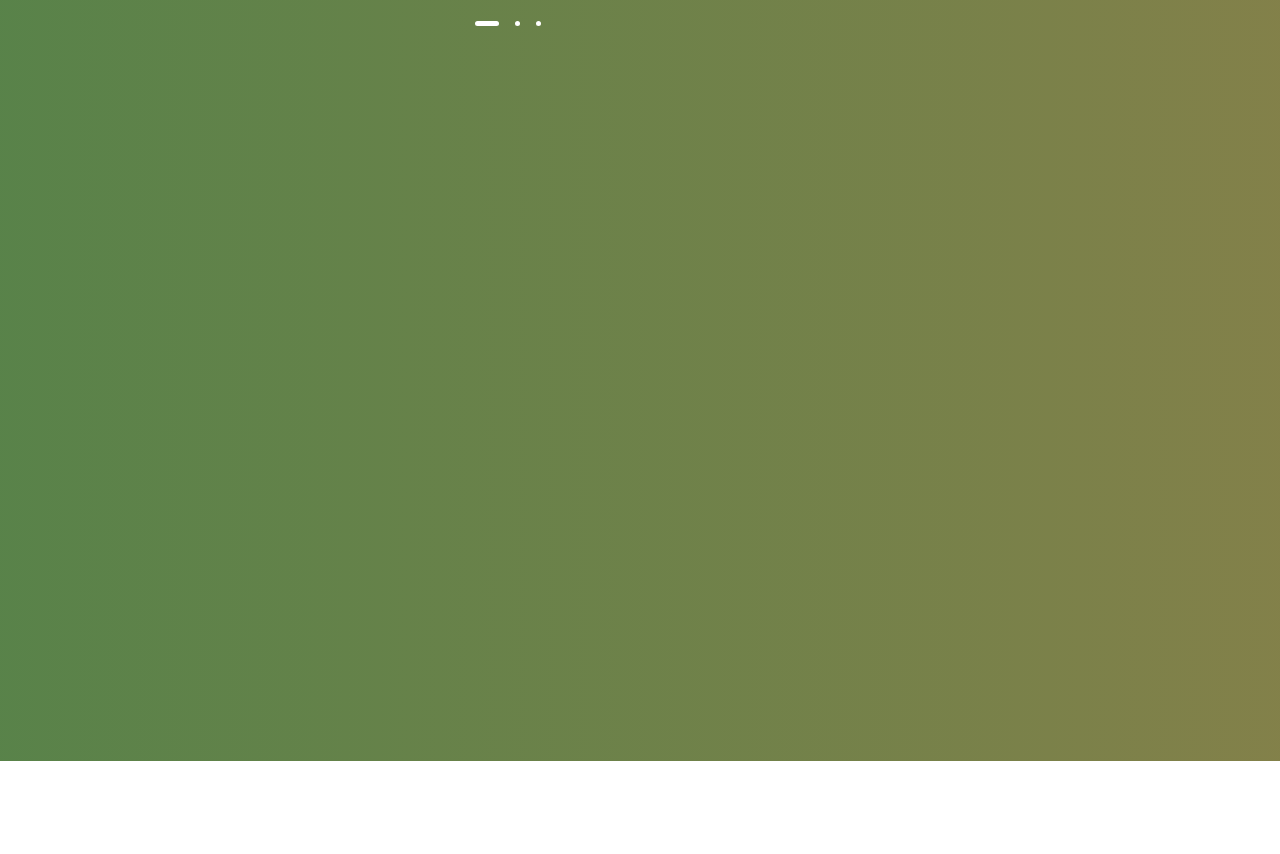
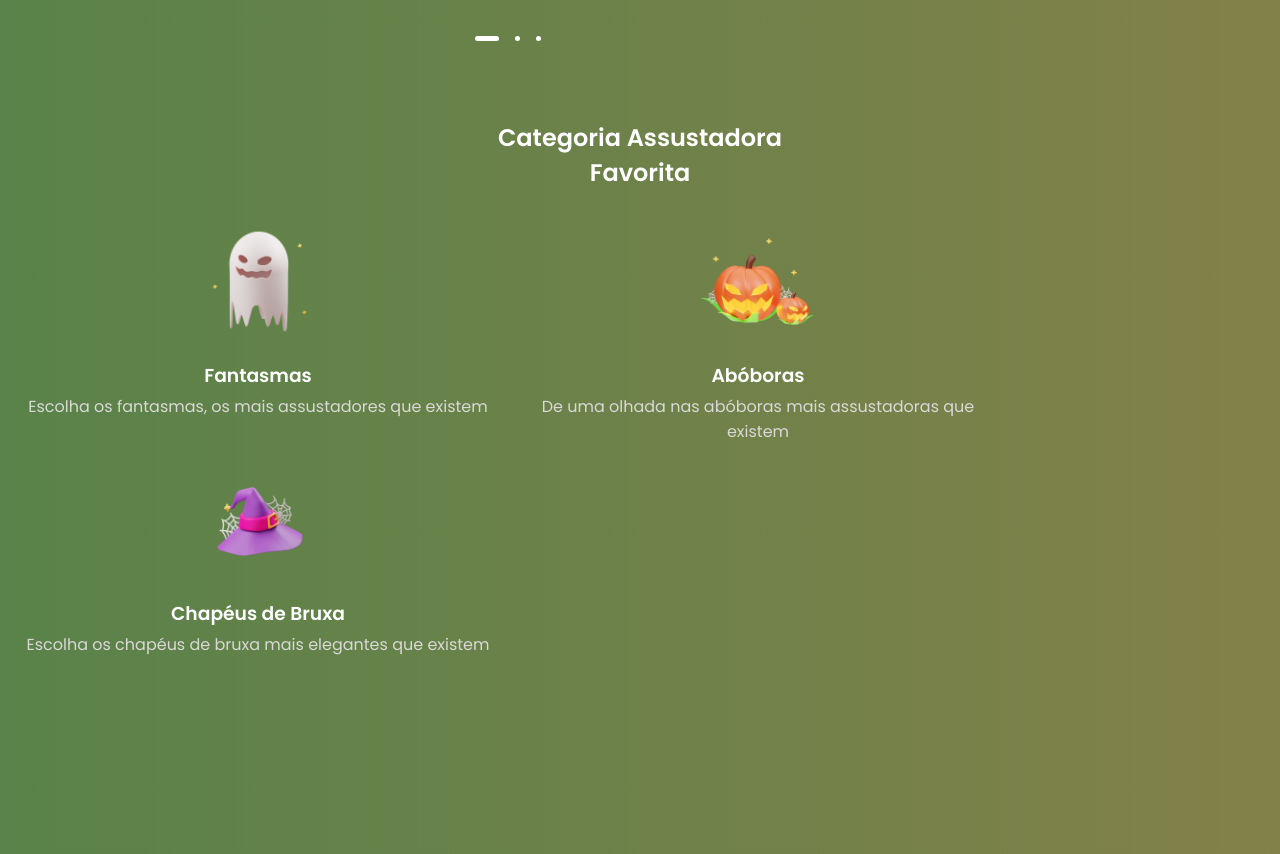
Before and after one commit to thalesfelippe/happy-halloween, a plain HTML site: page index.html in a window 1280 px wide. Shown: the part 740-1594 px from the top of the page. Before the commit the page ends 1501 px from the top, so only its background shows below. Drawn offline with nearby package versions, Linux system fonts and the light colour scheme.

Commit message:
category and fixed header

```diff
--- a/css/styles.css
+++ b/css/styles.css
@@ -225,7 +225,9 @@ button{
 }
 
 /* Change background header */
-
+.scroll-header {
+  background: var(--container-color);
+}
 
 /* Active link */
 
@@ -298,6 +300,7 @@ button{
 .home_buttons {
   display: flex;
   justify-content: space-between;
+  margin-top: 15px;
 }
 /* Swiper Class */
 .swiper-pagination {
@@ -364,7 +367,28 @@ button{
 }
 
 /* CATEGORY */
+.category_container {
+  grid-template-columns: repeat(2, 1fr);
+  gap: 16px 32px;
+}
 
+.category_data {
+  text-align: center;
+}
+
+.category_img {
+  width: 120px;
+  margin-bottom: var(--mb-0-75);
+  transition: 0.3s;
+}
+
+.category_title {
+  margin-bottom: var(--mb-0-25);
+}
+
+.category_data:hover .category_img {
+  transform: translateY(-8px);
+}
 
 /* ABOUT */
 
--- a/index.html
+++ b/index.html
@@ -145,7 +145,27 @@
 
             <!-- CATEGORY -->
             <section class="section category">
+                <h2 class="section_title">Categoria Assustadora <br> Favorita</h2>
 
+                <div class="category_container container grid">
+                    <div class="category_data">
+                        <img src="./img/category1-img.png" alt="" class="category_img">
+                        <h3 class="category_title">Fantasmas</h3>
+                        <p class="category_description">Escolha os fantasmas, os mais assustadores que existem</p>
+                    </div>
+
+                    <div class="category_data">
+                        <img src="./img/category2-img.png" alt="" class="category_img">
+                        <h3 class="category_title">Abóboras</h3>
+                        <p class="category_description">De uma olhada nas abóboras mais assustadoras que existem</p>
+                    </div>
+
+                    <div class="category_data">
+                        <img src="./img/category3-img.png" alt="" class="category_img">
+                        <h3 class="category_title">Chapéus de Bruxa</h3>
+                        <p class="category_description">Escolha os chapéus de bruxa mais elegantes que existem</p>
+                    </div>
+                </div>
             </section>
 
             <!-- ABOUT -->
--- a/js/main.js
+++ b/js/main.js
@@ -37,7 +37,11 @@ let homeSwiper = new Swiper(".home-swiper", {
 });
 
 /* CHANGE BACKGROUND HEADER */
-
+function scrollHeader(){
+    const header = document.getElementById('header')
+    if(this.scrollY >= 50) header.classList.add('scroll-header'); else header.classList.remove('scroll-header')
+}
+window.addEventListener('scroll', scrollHeader)
 
 /* NEW SWIPER */
 
```
